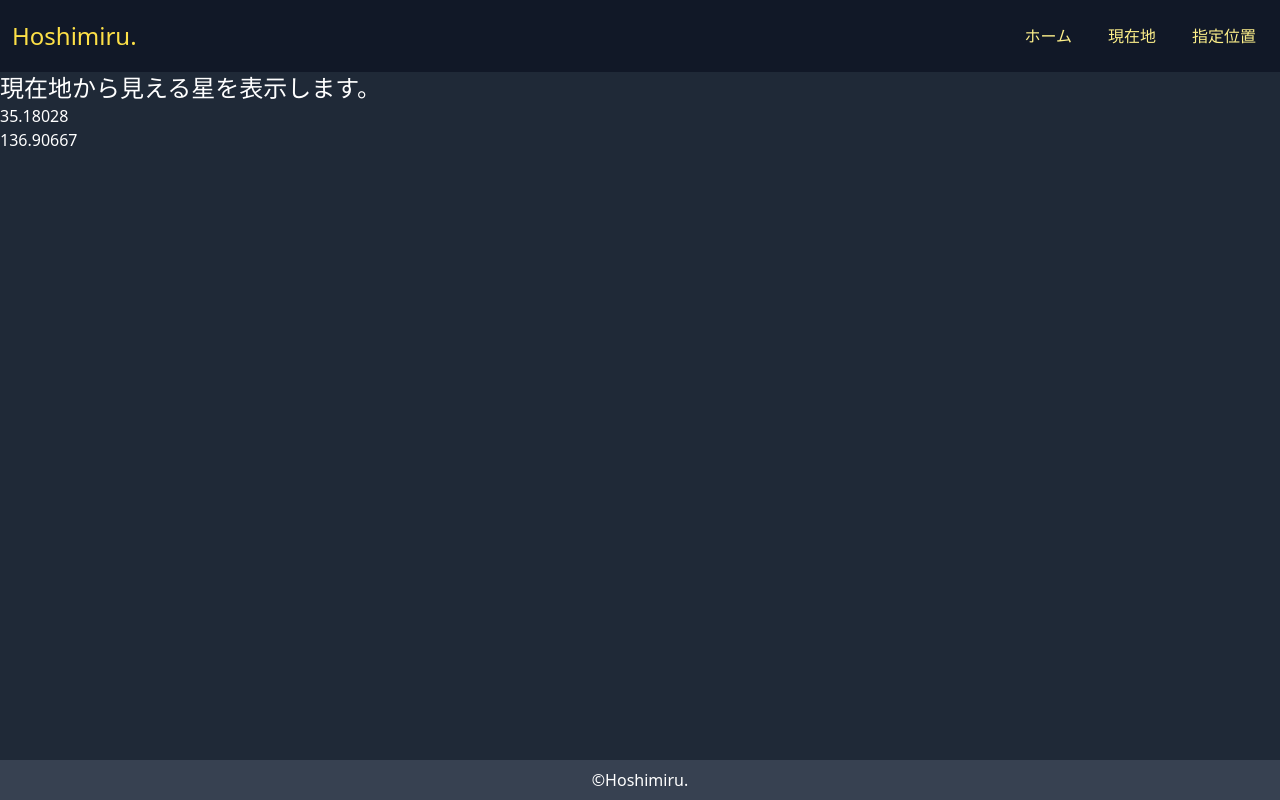
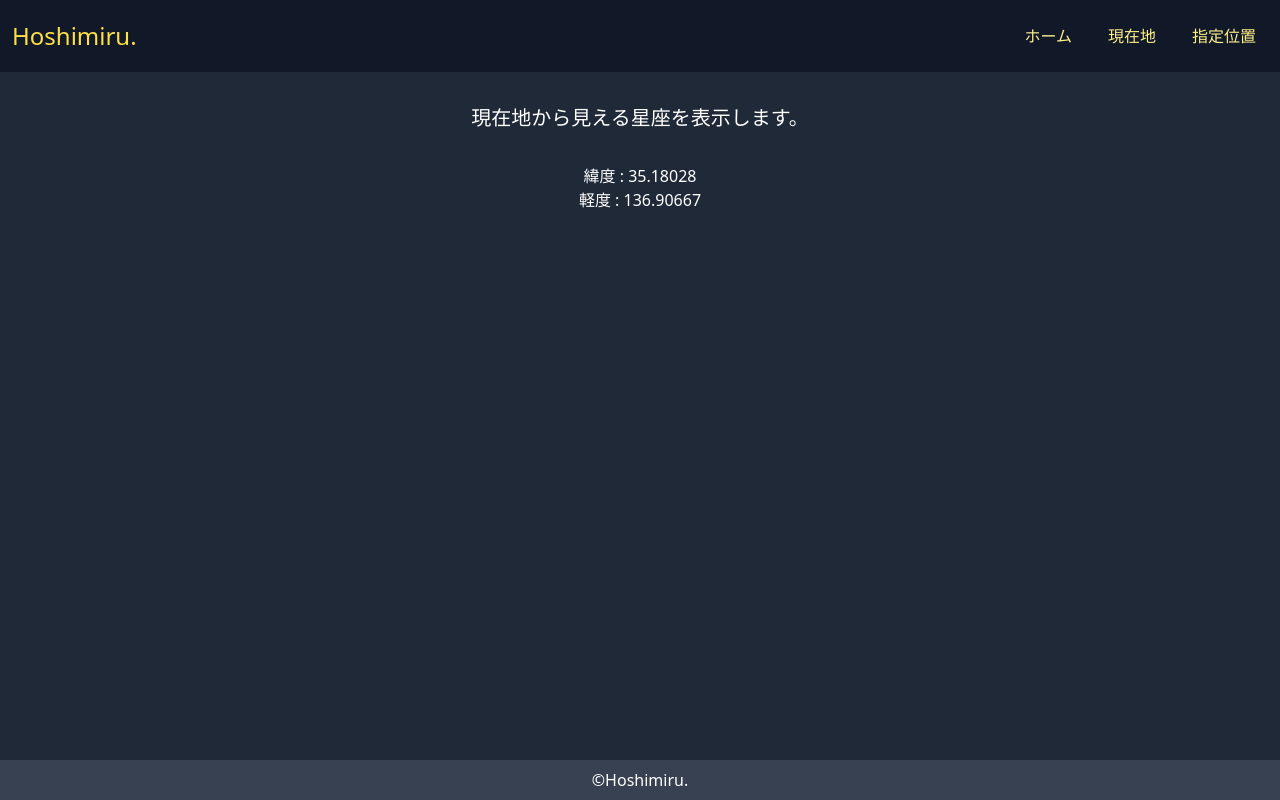
Before and after one commit to Makotty/Hoshimiru, a React (Vite) app: page /current-location in a window 1280 px wide. Built offline with nearby package versions, Linux system fonts and the light colour scheme; no server answers.

Commit message:
Update : current-location

```diff
--- a/src/pages/current-location.tsx
+++ b/src/pages/current-location.tsx
@@ -17,7 +17,6 @@ const CurrentLocation = () => {
 
   useEffect(() => {
     const newDate = new Date()
-    // console.log(newDate)
 
     const date = `${newDate.getFullYear()}-${
       newDate.getMonth() + 1
@@ -46,15 +45,17 @@ const CurrentLocation = () => {
   }, [])
 
   return (
-    <Layout>
-      <div>
-        <h1 className="text-2xl font-serif text-white">
-          現在地から見える星を表示します。
-        </h1>
-        <p className="text-white">{getLat}</p>
-        <p className="text-white">{getLng}</p>
-      </div>
-    </Layout>
+    <>
+      <Layout>
+        <div className="text-center">
+          <h2 className="my-8 text-xl font-serif text-white">
+            現在地から見える星座を表示します。
+          </h2>
+          <p className="text-white">緯度 : {getLat}</p>
+          <p className="text-white">軽度 : {getLng}</p>
+        </div>
+      </Layout>
+    </>
   )
 }
 
```
